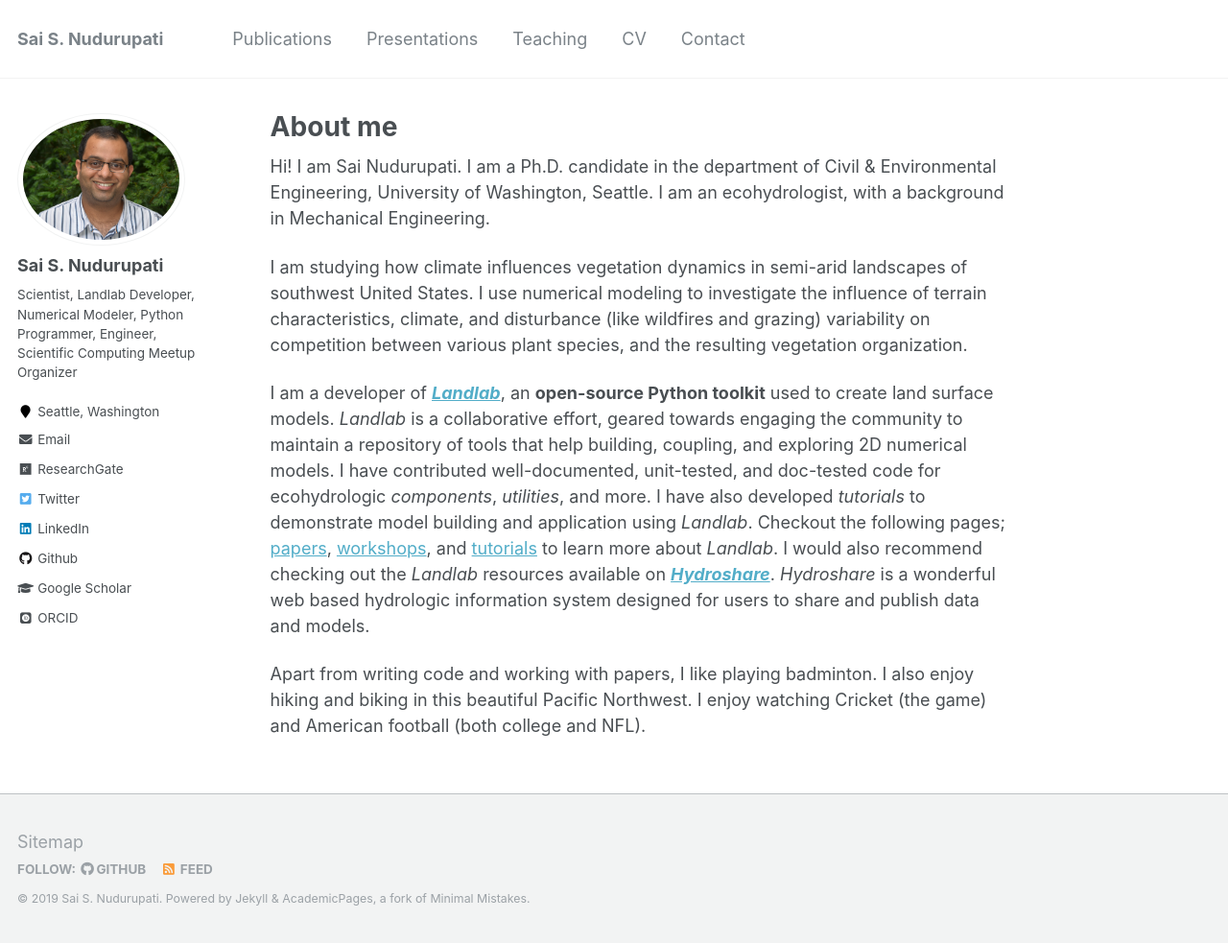
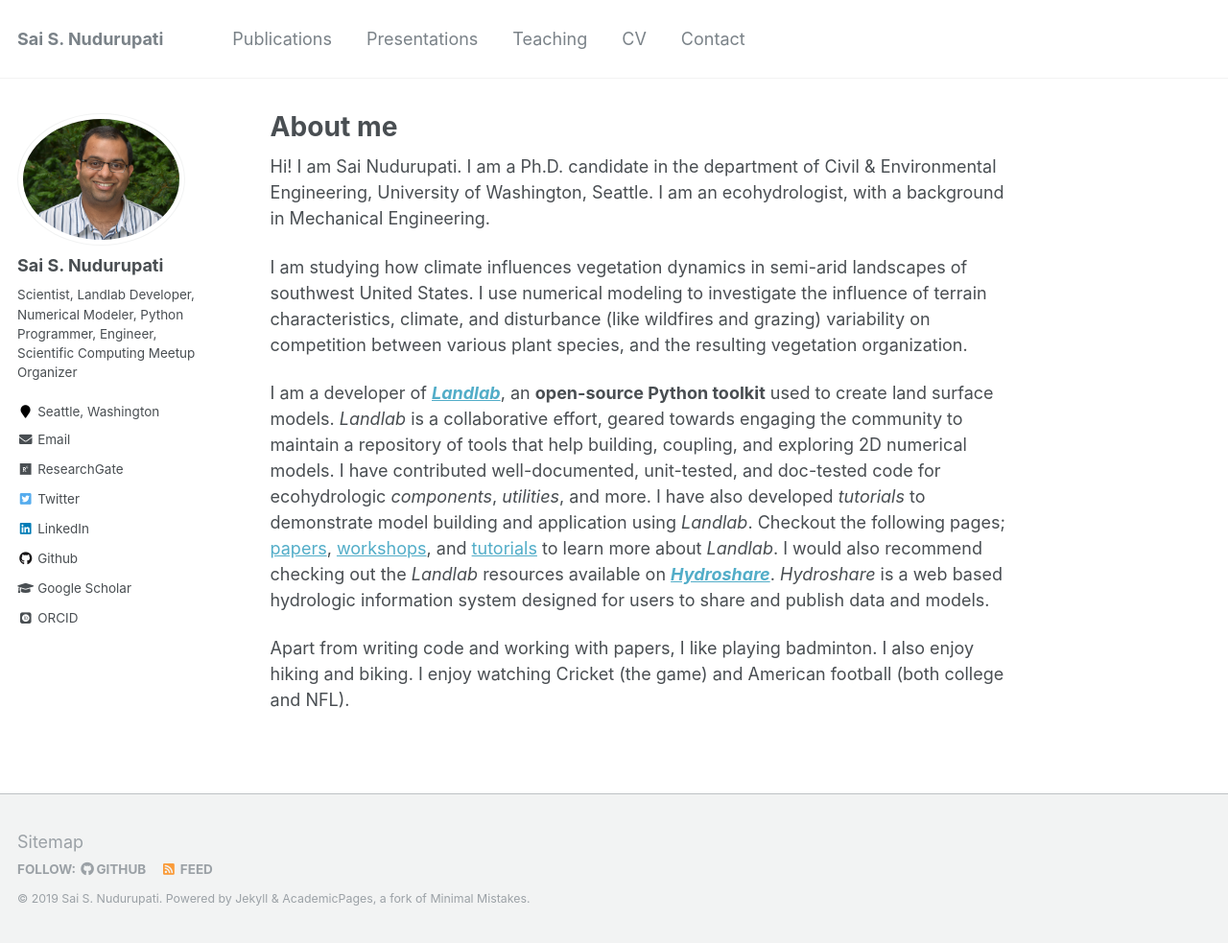
Before and after one commit to saisiddu/saisiddu.github.io, a Jekyll site: the page built from _pages/about.md, in a window 1280 px wide and 983 px high. Shown: the whole window at 96% size. Built offline with Jekyll 4.4.1, drawn with Linux system fonts in a browser that asks for light colours; some web fonts are replaced.

Commit message:
edited text
Edited text in About me page.

```diff
--- a/_pages/about.md
+++ b/_pages/about.md
@@ -33,10 +33,10 @@ Checkout the following pages;
 and [tutorials](https://github.com/landlab/landlab/wiki/Tutorials)
 to learn more about *Landlab*. I would also recommend checking out
 the *Landlab* resources available on ***[Hydroshare](https://www.hydroshare.org/)***.
-*Hydroshare* is a wonderful web based hydrologic information system
+*Hydroshare* is a web based hydrologic information system
 designed for users to share and publish data and models.
 
 Apart from writing code and working with papers, I like playing badminton.
-I also enjoy hiking and biking in this beautiful Pacific Northwest.
+I also enjoy hiking and biking.
 I enjoy watching Cricket (the game) and
 American football (both college and NFL).
```
